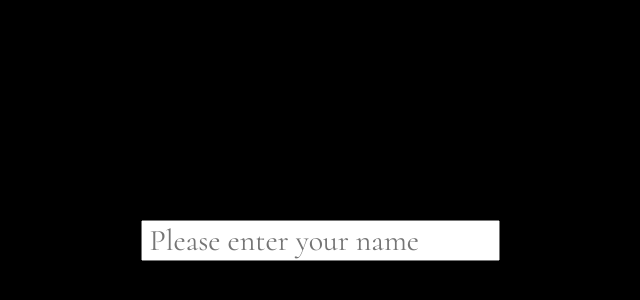
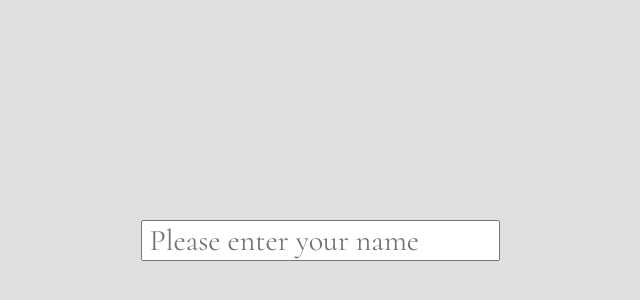
Before and after one commit to rsoza/portfolio, a React (Create React App) app: page /contact in a window 1280 px wide. Shown: the part 160-460 px from the top of the page, without its empty margins (320-960 px from the left). Built offline with nearby package versions, Linux system fonts and the light colour scheme.

Commit message:
updated color toggle

```diff
--- a/src/components/DarkMode.js
+++ b/src/components/DarkMode.js
@@ -44,7 +44,7 @@ const DarkMode = () => {
           type="radio"
           id="darkmode-toggle"
           onChange={toggleThemeLight}
-          defaultChecked={selectedTheme === "light"}
+          defaultChecked={selectedTheme === "light" || selectedTheme === null}
         />
         <motion.div whileHover={{ scale: 0.9 }}>LIGHT</motion.div>
       </motion.label>
--- a/src/components/NameForm.js
+++ b/src/components/NameForm.js
@@ -34,7 +34,7 @@ function NameForm({ onNameSubmit }) {
     transition={overlayTransition}
   >
     <Center h="100vh"
-    bg={selectedTheme === 'light' ? 'hsl(0, 0%, 88%)' : "hsl(0, 0%, 0%)"}
+    bg={selectedTheme === 'light' || selectedTheme === null ? 'hsl(0, 0%, 88%)' : "hsl(0, 0%, 0%)"}
     color={selectedTheme === 'dark' ? 'hsl(0, 0%, 90%)' : "hsl(0, 0%, 8%)"}
     >
     <form onSubmit={handleSubmit}>
--- a/src/pages/LoadingScreen.js
+++ b/src/pages/LoadingScreen.js
@@ -25,7 +25,7 @@ const LoadingScreen = ({username}) => {
       transition={overlayTransition}
     >
       <Center h="100vh"
-      bg={selectedTheme === 'light' ? 'hsl(0, 0%, 88%)' : "hsl(0, 0%, 0%)"}
+      bg={selectedTheme === 'light' || selectedTheme === null ? 'hsl(0, 0%, 88%)' : "hsl(0, 0%, 0%)"}
       color={selectedTheme === 'dark' ? 'hsl(0, 0%, 90%)' : "hsl(0, 0%, 8%)"}
       >
         <Stack spacing={3}>
```
